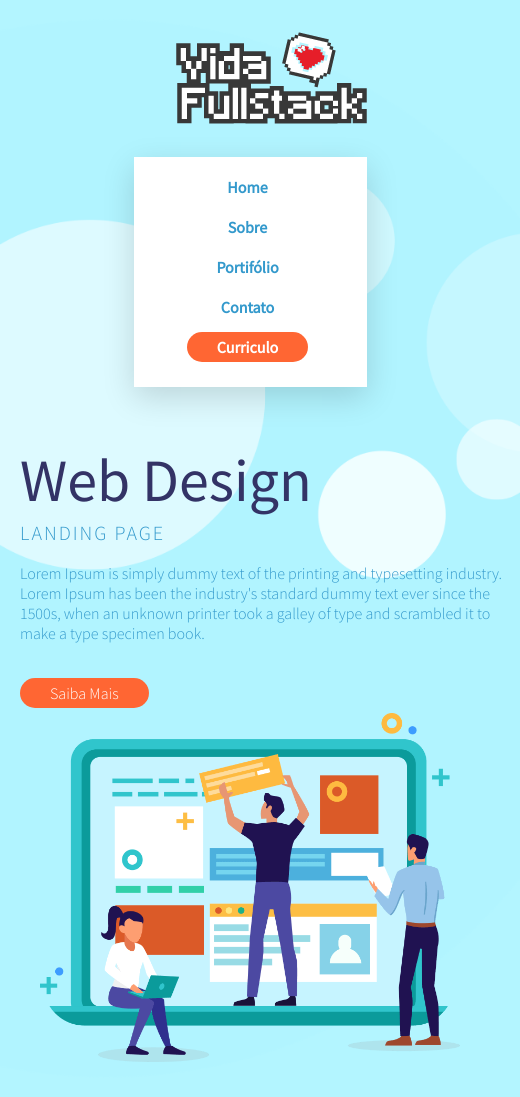
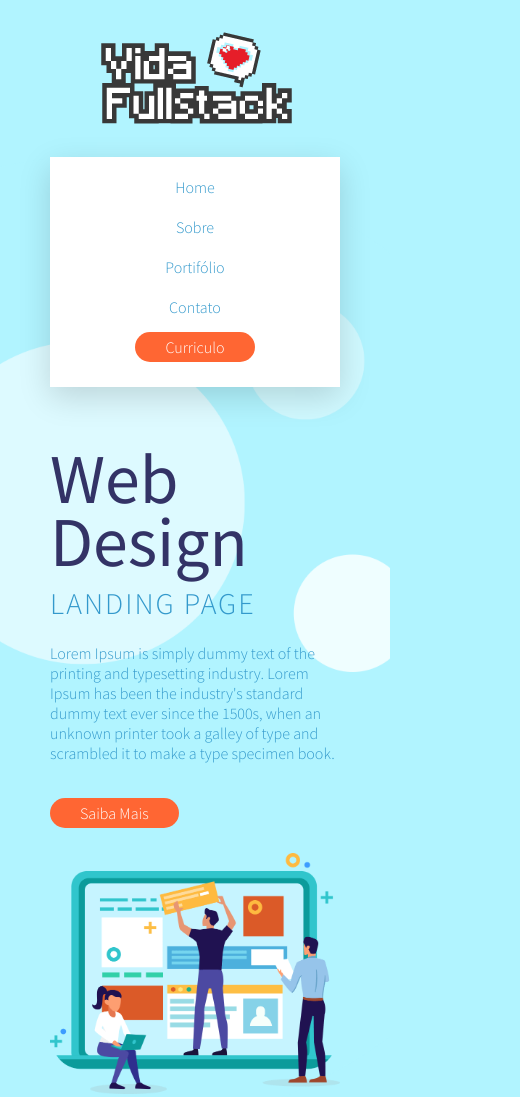
Before and after one commit to NandoHolder/Modulo-css, a plain HTML site: page Index.html in a window 390 px wide. Shown: the top 1097 px of the page, 520 px wide, since content can reach past the window. Drawn offline with Linux system fonts and the light colour scheme; a web font is replaced by a local one.

Commit message:
Sass Inclusion

```diff
--- a/Index.html
+++ b/Index.html
@@ -7,7 +7,7 @@ DOCTYPE html>
     <meta charset="UTF-8">
     <meta name="viewport" content="width=device-width, initial-scale=1.0">
 
-<title>Web Design</title>
+<title>Site Responsivo</title>
 
     <link rel="stylesheet" type="text/css" href="./css/style.css"/>
 
--- a/css/bootstrap.css
+++ /dev/null
@@ -1,42 +0,0 @@
-
-* {
-
-   margin: 0;
-   padding: 0;
-   border: 0;
-   font-size: 100%;
-   font: inherit;
-   vertical-align: baseline;
-   text-decoration: none;
-   font-family:  'Source Sans Pro', sans-serif;
-   font-weight: 300;
-   list-style: none;
-
-   }
-
-   body{
-
-   background-image: url('../images/bolha-background.png');
-   background-repeat: no-repeat;
-
-   background-position: left center;
-   }
-
-
-
-   .container{
-       width: 1024px;
-       margin: 30px auto;
-       display: flex;
-       flex-direction: column;
-   }
-    .row{
-       display: flex;
-       flex-direction: row;
-    }
-
-    .containerfooter{
-       width: 1024px;
-       margin: -60px auto;
-       display: flex;
-       flex-direction: column;
--- a/css/buttons.css
+++ /dev/null
@@ -1,10 +0,0 @@
-.btn{
-    padding: 5px 30px;
-    border-radius: 20px;
-}
-
-.btn.btn-laranja{
- background: #ff6633;
- color: #fff;
-
-}
--- a/css/footer.css
+++ /dev/null
@@ -1,9 +0,0 @@
-footer ul li{
-    width: 200px;
-
-}
-footer ul li a img {
-width: 30px;
-margin:10px;
-
-}
--- a/css/header.css
+++ /dev/null
@@ -1,28 +0,0 @@
-
-
-header section{
-
-    display: flex;
-    flex-direction: row;
-    justify-content: space-between;
-    align-items:center;
-
-}
-
-header nav ul{
-
-    display: flex;
-    flex-direction: row;
-    list-style: none;
-    align-items: center;
-
-}
-
-header nav ul li a{
-    font-weight: bold;
-    margin: 0px 15px;
-    margin-right: 20px;
-    color: #3399cc;
-
-
-}
--- a/css/main.css
+++ /dev/null
@@ -1,34 +0,0 @@
-.sobre-web-design{
-    align-items: center;
-    justify-content: space-between;
-}
-.sobre-web-design article{
-    width: 250px;
-}
-
-.sobre-web-design article h1{
-
-font-size: 70px;
-line-height: 90%;
-font-weight: 400;
-color: #333366;
-}
-
-.sobre-web-design article h2{
-
-    font-size: 30px;
-    text-transform: uppercase;
-    letter-spacing: 2px;
-    line-height: 200%;
-    color: #39c
-}
-
-.sobre-web-design article p{
-
-    color: #39c;
-    margin: 10px 0 40px ;
-}
-
-.sobre-web-design figcaption img{
-    width: 600px;
-}
--- a/css/responsivebackground.css
+++ /dev/null
@@ -1,72 +0,0 @@
-@media (max-width: 1900px){
-
-    body{
-    background-size: 1000px;
-    }
-    }
-
-@media (max-width: 1800px){
-
-    body{
-    background-size: 950px;
-        }
-        }
-
-@media (max-width: 1700px){
-
-    body{
-    background-size: 900px;
-     }
-     }
-
-
-@media (max-width: 1600px){
-
-    body{
-    background-size: 850px;
-     }
-     }
-
-@media (max-width: 1500px){
-
-    body{
-    background-size: 800px;
-      }
-      }
-@media (max-width: 1400px){
-
-     body{
-     background-size: 750px;
-
-      }
-      }
-
- @media (max-width: 1300px){
-
-      body{
-      background-size: 675px;
-
-      }
-      }
-
-@media (max-width: 1200px){
-
-       body{
-       background-size: 700px;
-       }
-       }
-
-@media (max-width: 1100px){
-
-
-
-        body{
-        background-size: 650px;
-
-        }
-        }
-
-
-
-
-     }
--- a/css/responsiveelements.css
+++ /dev/null
@@ -1,198 +0,0 @@
-
-
-
-   @media (max-width: 1100px){
-
-    .sobre-web-design  article {
-
-       margin-left: 40px;
-
-         }
-   header img{
-
-    margin-left: 40px;
-   }
-
-   .containerfooter{
-    margin-left: 40px;
-   }
-
-
-   @media(max-width:1000px){
-
-
-    header nav{
-
-           margin: 30px 0;
-
-             }
-
-       .container{
-
-           width: 650px;
-           align-items: center;
-
-
-             }
-
-       .row {
-
-                    display: flex;
-           flex-direction:column;
-            }
-
-
-
-
-
-
-       .sobre-web-design article{
-
-           width: 100%;
-
-
-            }
-
-       .sobre-web-design article h1{
-
-           font-size: 60px;
-           line-height: 110%;
-
-            }
-
-
-      .sobre-web-design article h2{
-
-           font-size: 20px;
-
-            }
-
-      .sobre-web-design figcaption img{
-
-         width: 420px;
-         margin-top: 10px;
-
-            }
-
-
-    body{
-
-
-         background-position: left -150px;
-         background-color: hsl(188deg 100% 85%);
-
-              }
-
-              }
-
-
-@media(max-width:900px){
-
-    .container{
-        width: 300px;
-        align-items: center;
-                }
-    .containerfooter{
-        margin-top: 5px;
-   align-items: center;
-
-
-    }
-                          }
-
-@media(max-width:800px){
-
-  .container{
-    width: 300px;
-    align-items: center;;
-            }
-
-   .containerfooter{
-
-    margin-top: 5px;
-   align-items: center;
-
-            }
-
-            }
-@media(max-width:700px){
-
-
-    .containerfooter{
-
-        margin-top: 5px;
-   align-items: center;
-
-
-                }
-    .container{
-        align-items: center;
-        width: 300px;
-              }
-
-              }
-
-
-@media(max-width:600px){
-    .containerfooter{
-
-        margin-top: 5px;
-        align-items: center;
-
-
-                }
-
-
-
-      .container{
-       width: 300px;
-               }
-
-               }
-
-
- @media(max-width:500px){
-    .containerfooter{
-
-        margin-top: 5px;
-        align-items: center;
-
-                }
-       .container{
-        width:500px;
-               }
-
-               }
-  @media(max-width:400px){
-
-
-       .container{
-          width:500px;
-                 }
-
-
-     header nav {
-         background: #fff;
-         width: 100%;
-         padding: 10px 0 20px;
-         box-shadow: 0px 10px 30px rgba(0,0,0,0.15);
-
-
-     }
-
-
-
-      header nav ul {
-
-        flex-direction:column;
-
-       }
-
-       header nav ul li{
-
-        margin: 10px 0 ;
-
-       }
-
-
-                           }
--- a/css/style.css
+++ b/css/style.css
@@ -1,8 +1,199 @@
-@import url('https://fonts.googleapis.com/css2?family=Anybody&family=Send+Flowers&family=Source+Sans+Pro:wght@200;300;400&display=swap');
-@import "./header.css";
-@import "./buttons.css";
-@import "./main.css";
-@import "./footer.css";
-@import "./responsivebackground.css";
-@import "./bootstrap.css";
-@import "./responsiveelements.css"
+/* Font */
+@import url("https://fonts.googleapis.com/css2?family=Source+Sans+Pro:wght@200;300;400&display=swap");
+/* Components */
+/* Reset Css */
+* {
+  margin: 0;
+  padding: 0;
+  border: 0;
+  font-size: 100%;
+  font-family: "Source Sans Pro", sans-serif;
+  font-weight: 300;
+  vertical-align: baseline;
+  text-decoration: none;
+  list-style: none;
+}
+
+body {
+  background-image: url("../images/bolha-background.png");
+  background-repeat: no-repeat;
+  background-position: left center;
+}
+
+.container {
+  width: 1024px;
+  margin: 30px auto;
+  display: flex;
+  flex-direction: column;
+}
+
+.row {
+  display: flex;
+  flex-direction: row;
+}
+
+header section {
+  justify-content: space-between;
+  align-items: center;
+}
+header nav ul {
+  display: flex;
+  flex-direction: row;
+  align-items: center;
+}
+header nav ul li a {
+  margin: 0px 15px;
+  color: #3399cc;
+}
+
+.btn {
+  padding: 5px 30px;
+  border-radius: 20px;
+}
+.btn.btn-laranja {
+  background: #ff6633;
+  color: #ffffff;
+}
+
+.sobre-web-design {
+  justify-content: space-between;
+  align-items: center;
+}
+.sobre-web-design article {
+  width: 250px;
+}
+.sobre-web-design article h1 {
+  font-size: 70px;
+  line-height: 90%;
+  font-weight: 400;
+  color: #333366;
+}
+.sobre-web-design article h2,
+.sobre-web-design article p {
+  color: #3399cc;
+}
+.sobre-web-design article h2 {
+  font-size: 30px;
+  text-transform: uppercase;
+  letter-spacing: 2px;
+  line-height: 200%;
+}
+.sobre-web-design article p {
+  margin: 10px 0 40px;
+}
+.sobre-web-design article figcaption img {
+  width: 700px;
+}
+
+footer ul li {
+  margin: 0 30px 0 0;
+}
+footer ul li a img {
+  width: 30px;
+}
+
+@media (max-width: 2000px) {
+  body {
+    background-size: 880px;
+  }
+}
+@media (max-width: 1700px) {
+  body {
+    background-size: 800px;
+  }
+}
+@media (max-width: 1550px) {
+  body {
+    background-size: 750px;
+  }
+}
+@media (max-width: 1440px) {
+  body {
+    background-size: 700px;
+  }
+}
+@media (max-width: 1330px) {
+  body {
+    background-size: 650px;
+  }
+}
+@media (max-width: 1220px) {
+  body {
+    background-size: 600px;
+  }
+}
+@media (max-width: 1100px) {
+  body {
+    background-position-x: -100px;
+  }
+}
+@media (max-width: 1150px) {
+  .container {
+    width: 950px;
+  }
+}
+@media (max-width: 1024px) {
+  .container {
+    width: 850px;
+  }
+
+  .sobre-web-design figcaption img {
+    width: 600px;
+  }
+}
+@media (max-width: 915px) {
+  body {
+    background-position: left top;
+    background-color: #b1f4ff;
+  }
+
+  .container {
+    width: 600px;
+  }
+
+  .row {
+    flex-direction: column;
+  }
+
+  header nav {
+    margin: 30px 0;
+  }
+
+  .sobre-web-design article {
+    width: 100%;
+  }
+  .sobre-web-design figcaption img {
+    width: 100%;
+    margin: 30px 0 0 0;
+  }
+
+  footer .row {
+    flex-direction: row;
+    justify-content: center;
+  }
+}
+@media (max-width: 665px) {
+  .container {
+    width: 400px;
+  }
+}
+@media (max-width: 450px) {
+  .container {
+    width: 290px;
+  }
+
+  header nav {
+    background: #ffffff;
+    width: 100%;
+    padding: 10px 0 20px;
+    box-shadow: 0px 10px 30px rgba(0, 0, 0, 0.15);
+  }
+  header nav ul {
+    flex-direction: column;
+  }
+  header nav ul li {
+    margin: 10px 0;
+  }
+}
+
+/*# sourceMappingURL=style.css.map */
```
Also changed, not shown: 1 other file.
